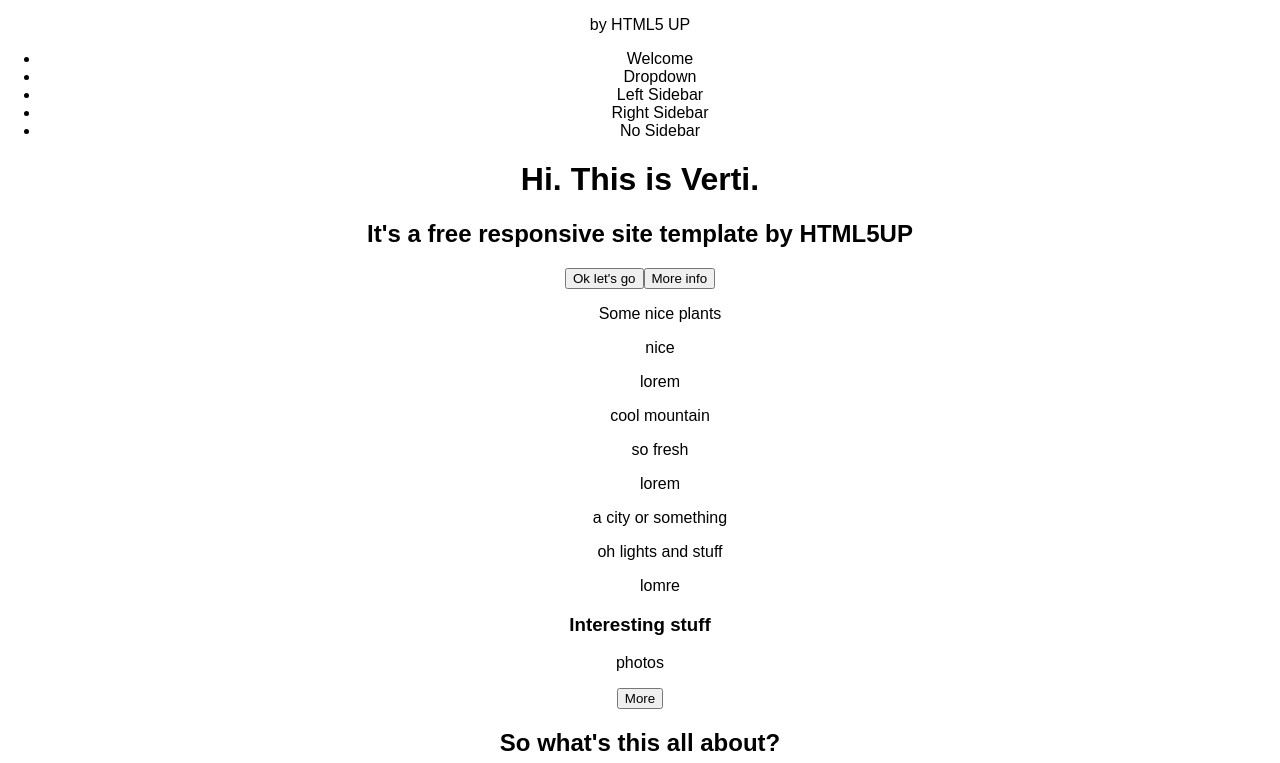
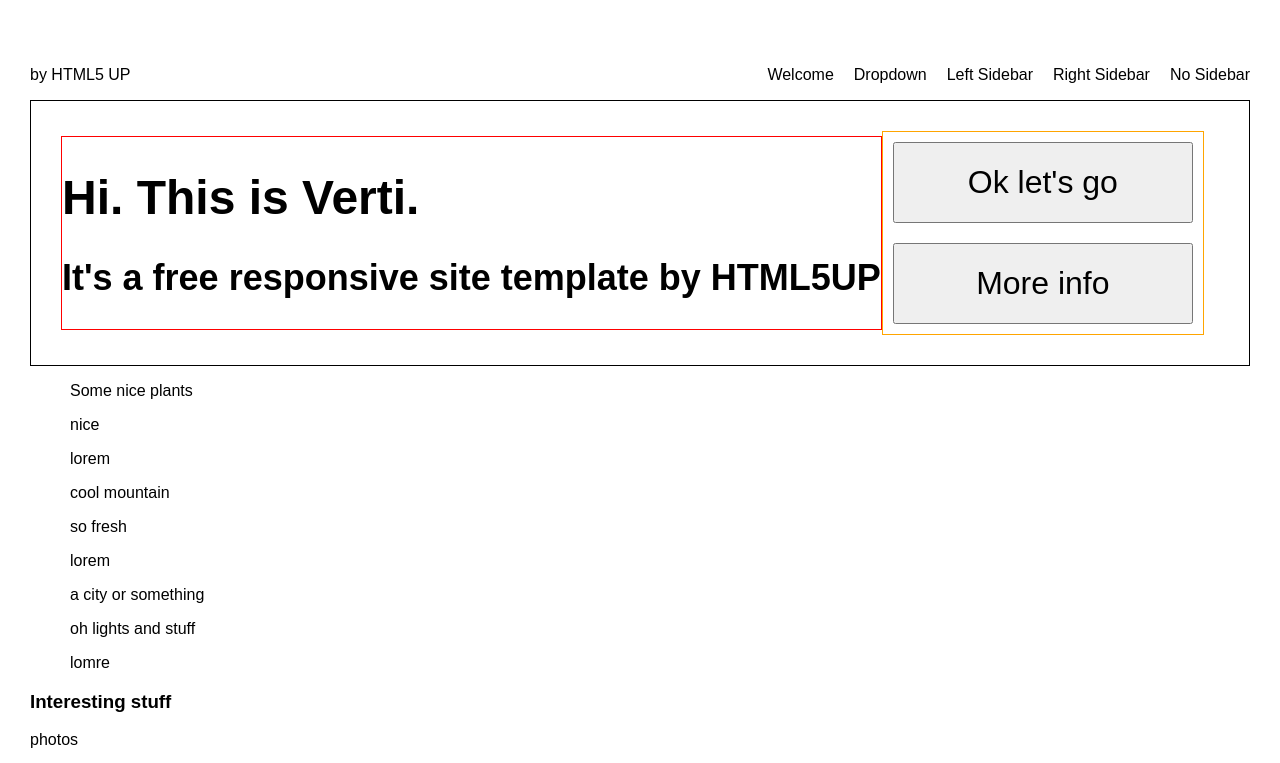
Before and after one commit to alexabush/verti, a React (Create React App) app: page / in a window 1280 px wide. Shown: the top 763 px of the page. Built offline with nearby package versions, Linux system fonts and the light colour scheme.

Commit message:
starting styling

```diff
--- a/package.json
+++ b/package.json
@@ -3,6 +3,7 @@
   "version": "0.1.0",
   "private": true,
   "dependencies": {
+    "normalize.css": "^8.0.0",
     "react": "^16.4.1",
     "react-dom": "^16.4.1",
     "react-scripts": "1.1.4"
--- a/src/App.css
+++ b/src/App.css
@@ -1,28 +1,56 @@
 .App {
-  text-align: center;
+  padding: 50px 30px;
 }
 
-.App-logo {
-  animation: App-logo-spin infinite 20s linear;
-  height: 80px;
+.nav-bar {
+  display: flex;
+  justify-content: space-between;
+  width: 100%;
 }
 
-.App-header {
-  background-color: #222;
-  height: 150px;
-  padding: 20px;
-  color: white;
+.nav-bar-logo__div {
+  display: flex;
 }
 
-.App-title {
-  font-size: 1.5em;
+.nav-bar-links__ul {
+  display: flex;
+  padding: 0px;
+  list-style-type: none;
 }
 
-.App-intro {
-  font-size: large;
+.nav-bar-link__li {
+  margin-left: 20px;
 }
 
-@keyframes App-logo-spin {
-  from { transform: rotate(0deg); }
-  to { transform: rotate(360deg); }
+.header__div {
+  display: flex;
+  border: 1px solid black;
+  align-items: center;
+  padding: 30px;
 }
+
+.header-heading__div {
+  /* width: 400px; */
+  border: 1px solid red;
+}
+
+.header-heading__h1 {
+  font-size: 48px;
+}
+
+.header-heading__h2 {
+  font-size: 36px;
+}
+
+.header-buttons__div {
+  display: flex;
+  flex-direction: column;
+  border: 1px solid orange;
+}
+
+.header__button {
+  width: 300px;
+  padding: 20px 30px;
+  margin: 10px;
+  font-size: 32px;
+}
--- a/src/components/organism/Header.js
+++ b/src/components/organism/Header.js
@@ -4,14 +4,20 @@
   state = {};
   render() {
     return (
-      <div>
-        <div>
-          <h1>Hi. This is Verti.</h1>
-          <h2>It's a free responsive site template by HTML5UP</h2>
+      <div className="header__div">
+        <div className="header-heading__div">
+          <h1 className="header-heading__h1">Hi. This is Verti.</h1>
+          <h2 className="header-heading__h2">
+            It's a free responsive site template by HTML5UP
+          </h2>
         </div>
-        <div>
-          <button>Ok let's go</button>
-          <button>More info</button>
+        <div className="header-buttons__div">
+          <button className="header__button header__button--1">
+            Ok let's go
+          </button>
+          <button className="header__button header__button--2">
+            More info
+          </button>
         </div>
       </div>
     );
--- a/src/components/organism/Navbar.js
+++ b/src/components/organism/Navbar.js
@@ -4,16 +4,16 @@
   state = {};
   render() {
     return (
-      <div>
-        <div>
+      <div className="nav-bar">
+        <div className="nav-bar-logo__div">
           <p>by HTML5 UP</p>
         </div>
-        <ul>
-          <li>Welcome</li>
-          <li>Dropdown</li>
-          <li>Left Sidebar</li>
-          <li>Right Sidebar</li>
-          <li>No Sidebar</li>
+        <ul className="nav-bar-links__ul">
+          <li className="nav-bar-link__li">Welcome</li>
+          <li className="nav-bar-link__li">Dropdown</li>
+          <li className="nav-bar-link__li">Left Sidebar</li>
+          <li className="nav-bar-link__li">Right Sidebar</li>
+          <li className="nav-bar-link__li">No Sidebar</li>
         </ul>
       </div>
     );
```
